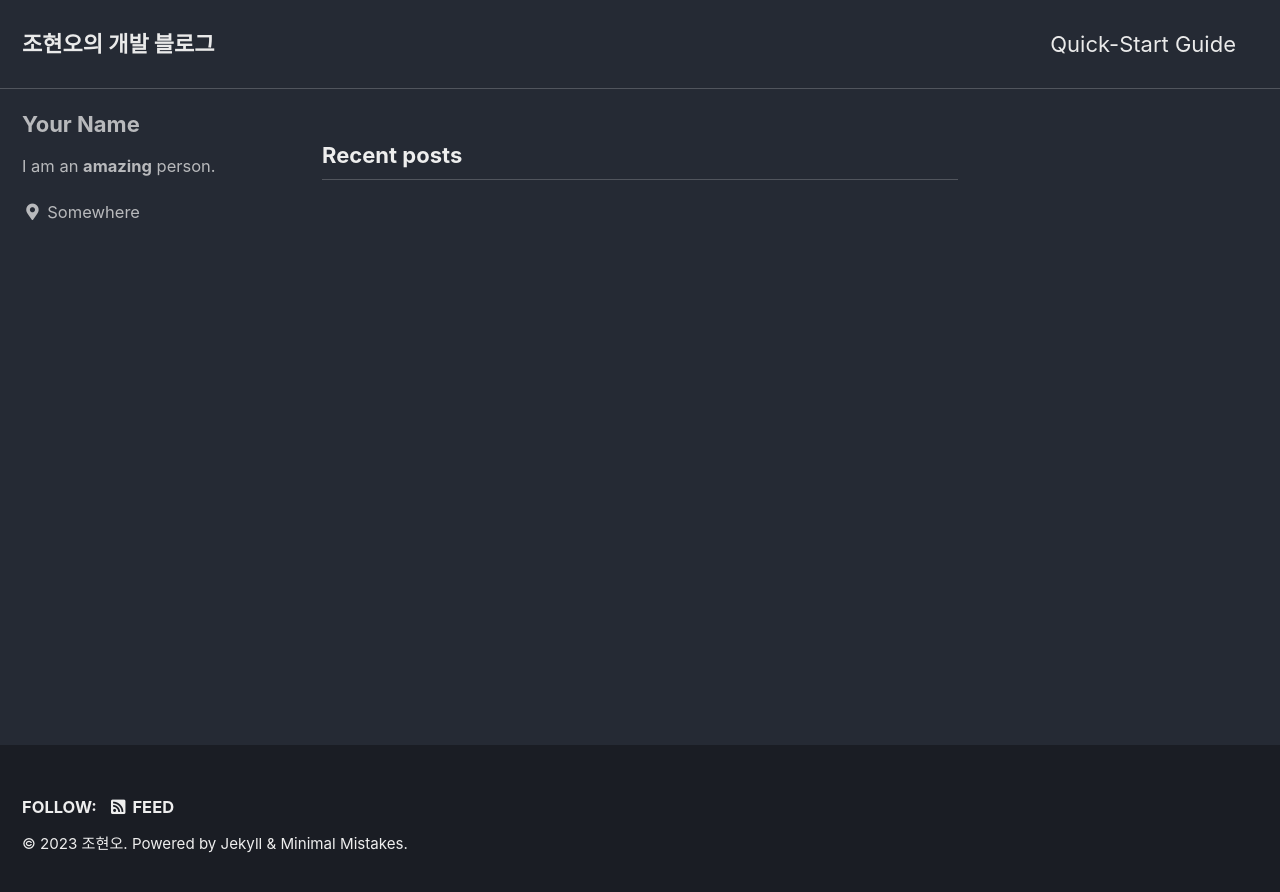
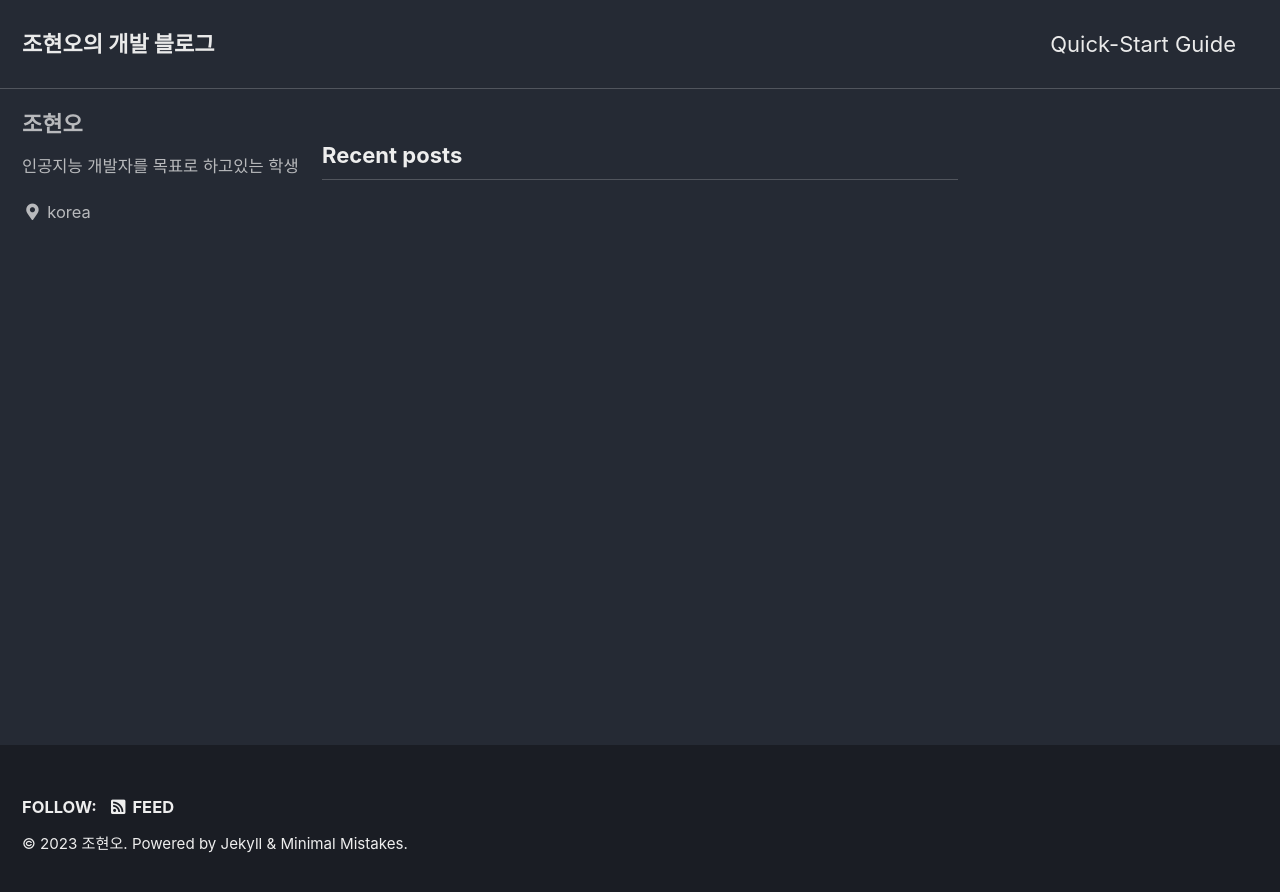
Before and after one commit to pixel24287/pixel24287.github.io, a Jekyll site: the page built from index.html, in a window 1280 px wide. Shown: the top 892 px of the page. Built offline with Jekyll 4.4.1, drawn with Linux system fonts in a browser that asks for light colours; cached includes are drawn as plain includes; the list of posts is cut into pages by our own code.

Commit message:
config 1

```diff
--- a/_config.yml
+++ b/_config.yml
@@ -22,7 +22,7 @@ subtitle                 : # site tagline that appears below site title in masth
 name                     : "조현오"
 description              : "조현오의 개발 블로그입니다."
 url                      : "https://pixel24287.github.io"
-baseurl                  : "/blog"
+baseurl                  : #"/blog"
 repository               : "pixel24287/pixel24287.github.io"
 teaser                   : # path of fallback teaser image, e.g. "/assets/images/500x300.png"
 logo                     : # path of logo image to display in the masthead, e.g. "/assets/images/88x88.png"
@@ -104,10 +104,10 @@ analytics:
 
 # Site Author
 author:
-  name             : "Your Name"
+  name             : "조현오"
   avatar           : # path of avatar image, e.g. "/assets/images/bio-photo.jpg"
-  bio              : "I am an **amazing** person."
-  location         : "Somewhere"
+  bio              : "인공지능 개발자를 목표로 하고있는 학생"
+  location         : "korea"
   email            :
   links:
     - label: "Email"
```
